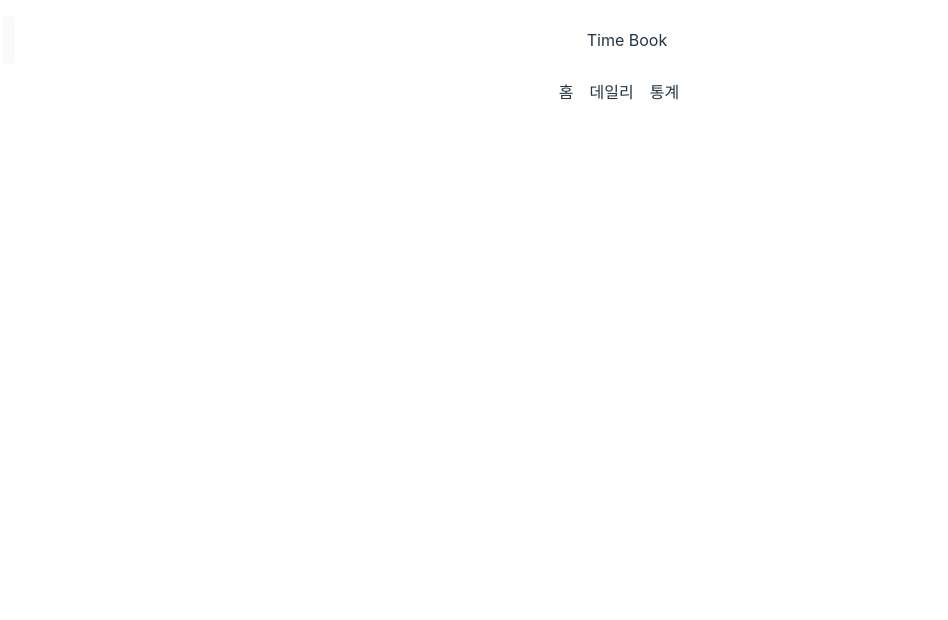
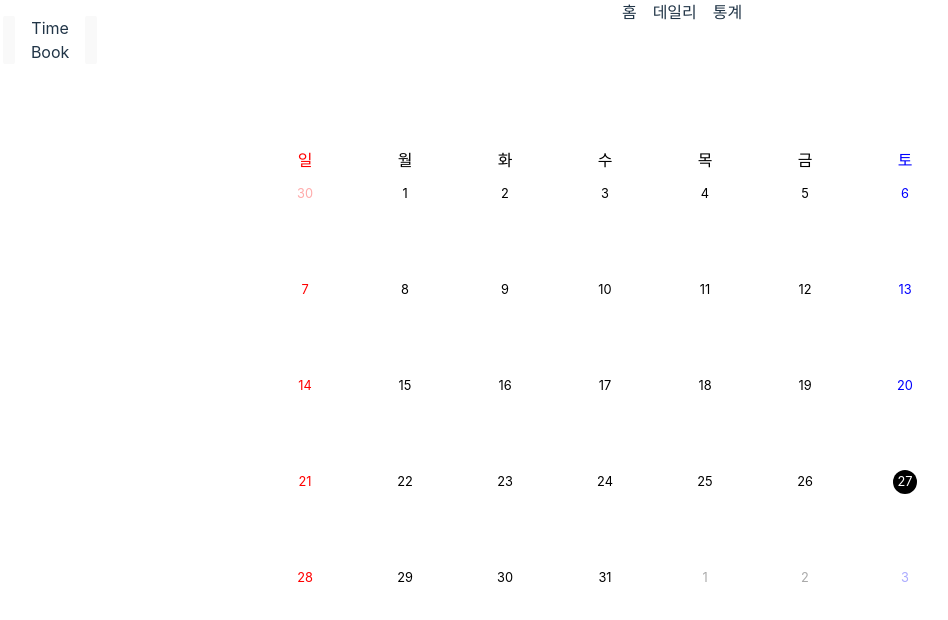
Before and after one commit to easymean/time-book-client, a React (Vite) app: page / in a window 1280 px wide. Shown: the top 620 px of the page, without its empty margins (13-961 px from the left). Built offline with nearby package versions, Linux system fonts and the light colour scheme.

Commit message:
캘린더 생성

```diff
--- /dev/null
+++ b/src/page/Home/Calendar/CalendarContainer.tsx
@@ -0,0 +1,103 @@
+import { useCallback, useMemo, useRef, useState } from 'react';
+import { getFirstDateOfMonth, getNumberOfDaysInMonth, isMoonYear } from './utils';
+import { dayOfWeek as dayOfWeekData } from './constant';
+import { Day, Dow } from '../../../component/template/Calendar';
+import { TileGrid } from '../../../component/template/Calendar/TileGroups';
+
+const CalendarContainer = () => {
+	const today = new Date();
+	const day = today.getDate();
+	const [month, setMonth] = useState<number>(today.getMonth() + 1);
+	const prevMonth = (curMonth: number) => (curMonth - 1 == 0 ? 12 : curMonth - 1);
+	const [year, setYear] = useState<number>(today.getFullYear());
+
+	const [selected, setSelected] = useState<number>(0);
+
+	const dayOfWeek = () => {
+		return dayOfWeekData.map((dow, idx) => (
+			<Dow dow={dow.name} isHoliday={dow.isHoliday} isSaturday={dow.isSaturday} key={idx} />
+		));
+	};
+
+	const selectDay = useCallback(
+		(day: number, isPrevMonth: boolean = false, isNextMonth: boolean = false) => {
+			setSelected(day);
+			if (isPrevMonth) {
+				setMonth(month - 1);
+			} else if (isNextMonth) {
+				setMonth(month + 1);
+			}
+		},
+		[],
+	);
+
+	const isToday = (day: number, month: number, year: number) => {
+		if (day == today.getDate() && month == today.getMonth() + 1 && year == today.getFullYear()) {
+			return true;
+		} else {
+			return false;
+		}
+	};
+
+	const monthTiles = useMemo(() => {
+		const moonyear = isMoonYear(year);
+		const firstDate = getFirstDateOfMonth(year, month - 1);
+		const startIdx = firstDate.getDay();
+		const daysOfMonth = getNumberOfDaysInMonth(month, moonyear);
+		const lastDayOfPrevMonth = getNumberOfDaysInMonth(prevMonth(month), moonyear);
+
+		const totalNum = Math.floor((startIdx + daysOfMonth + 6) / 7) * 7;
+
+		let dayArr = [];
+		let j = 0;
+		for (let i = lastDayOfPrevMonth - startIdx + 1; i <= lastDayOfPrevMonth; i++, j++) {
+			dayArr.push(
+				<Day
+					day={i}
+					isNeighborMonth={true}
+					isHoliday={j % 7 == 0}
+					isSaturday={j % 7 == 6}
+					key={j}
+					onClick={() => selectDay(i, true)}
+				/>,
+			);
+		}
+
+		for (let i = 1; i <= daysOfMonth; i++, j++) {
+			dayArr.push(
+				<Day
+					day={i}
+					isToday={isToday(i, month, year)}
+					isHoliday={j % 7 == 0}
+					isSaturday={j % 7 == 6}
+					key={j}
+					isSelected={i == selected}
+					onClick={selectDay}
+				/>,
+			);
+		}
+
+		for (let i = 1; i <= totalNum - (startIdx + daysOfMonth); i++, j++) {
+			dayArr.push(
+				<Day
+					day={i}
+					isNeighborMonth={true}
+					isHoliday={j % 7 == 0}
+					isSaturday={j % 7 == 6}
+					key={j}
+					onClick={() => selectDay(i, false, true)}
+				/>,
+			);
+		}
+		return dayArr;
+	}, [selected, month, year, day]);
+
+	return (
+		<div>
+			<TileGrid>{dayOfWeek()}</TileGrid>
+			<TileGrid>{monthTiles}</TileGrid>
+		</div>
+	);
+};
+
+export default CalendarContainer;
--- /dev/null
+++ b/src/page/Home/Calendar/constant.ts
@@ -0,0 +1,9 @@
+export const dayOfWeek: TDow[] = [
+	{ name: '일', isHoliday: true },
+	{ name: '월' },
+	{ name: '화' },
+	{ name: '수' },
+	{ name: '목' },
+	{ name: '금' },
+	{ name: '토', isSaturday: true },
+];
--- /dev/null
+++ b/src/page/Home/Calendar/type.ts
@@ -0,0 +1,5 @@
+type TDow = {
+	name: string;
+	isHoliday?: boolean;
+	isSaturday?: boolean;
+};
--- /dev/null
+++ b/src/page/Home/Calendar/utils.ts
@@ -0,0 +1,27 @@
+export const getNumberOfDaysInMonth = (month: number, isMoonYear: boolean) => {
+	if (
+		month === 1 ||
+		month === 3 ||
+		month == 5 ||
+		month == 7 ||
+		month == 8 ||
+		month == 10 ||
+		month == 12
+	) {
+		return 31;
+	} else if (month == 2) {
+		if (isMoonYear) return 29;
+		else return 28;
+	} else {
+		return 30;
+	}
+};
+
+export const isMoonYear = (year: number): boolean => {
+	if (year % 4 == 0 && (year % 100 != 0 || year % 400 == 0)) return true;
+	else return false;
+};
+
+export const getFirstDateOfMonth = (year: number, month: number): Date => {
+	return new Date(year, month, 1);
+};
--- a/src/page/Home/index.tsx
+++ b/src/page/Home/index.tsx
@@ -1,10 +1,13 @@
 import { LayoutWithHeader } from '../../component/template/Layout';
+import CalendarContainer from './Calendar/CalendarContainer';
 
 const Home = () => {
 	return (
 		<>
 			<LayoutWithHeader>
-				<div></div>
+				<div>
+					<CalendarContainer />
+				</div>
 			</LayoutWithHeader>
 		</>
 	);
```
Also changed, not shown: src/page/Home/CalendarContainer.tsx (deleted).
